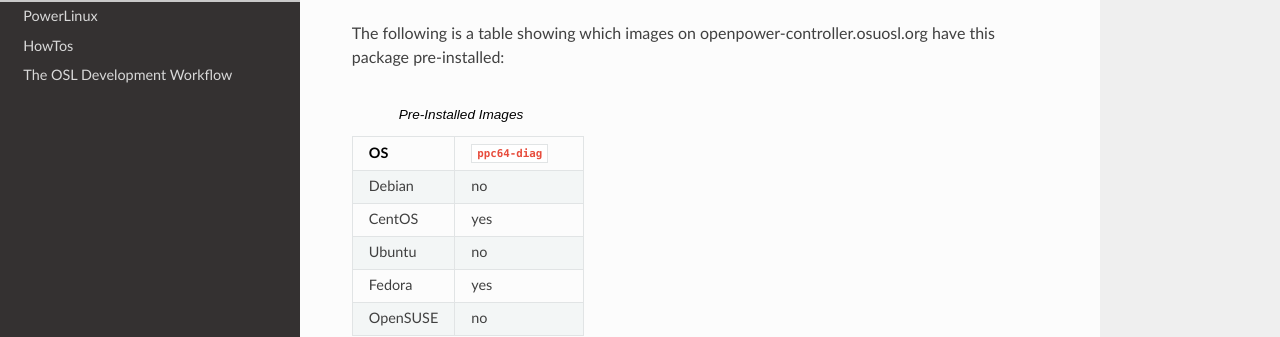
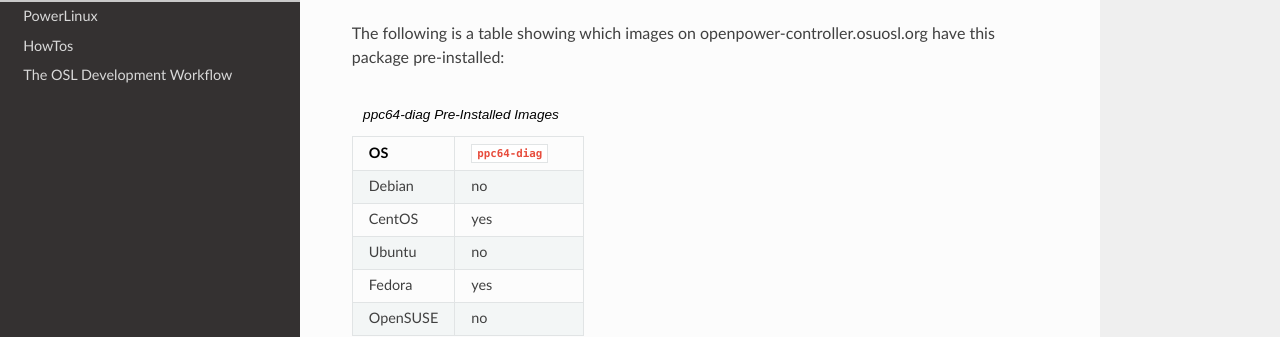
Before and after one commit to osuosl/wiki, a Sphinx documentation site: the page built from source/openpower/volumes.rst, in a window 1280 px wide and 1037 px high. Shown: the part 389-726 px from the top of the window. Built offline with Sphinx 7.4.7 and the Read the Docs theme 2.0.0, drawn with Linux system fonts in a browser that asks for light colours.

Commit message:
Modify table name

```diff
--- a/source/openpower/volumes.rst
+++ b/source/openpower/volumes.rst
@@ -15,7 +15,7 @@
 The following is a table showing which images on openpower-controller.osuosl.org have
 this package pre-installed:
 
-.. csv-table:: Pre-Installed Images
+.. csv-table:: ppc64-diag Pre-Installed Images
   :header: "OS", "``ppc64-diag``"
   :widths: 12, 15
 
```
